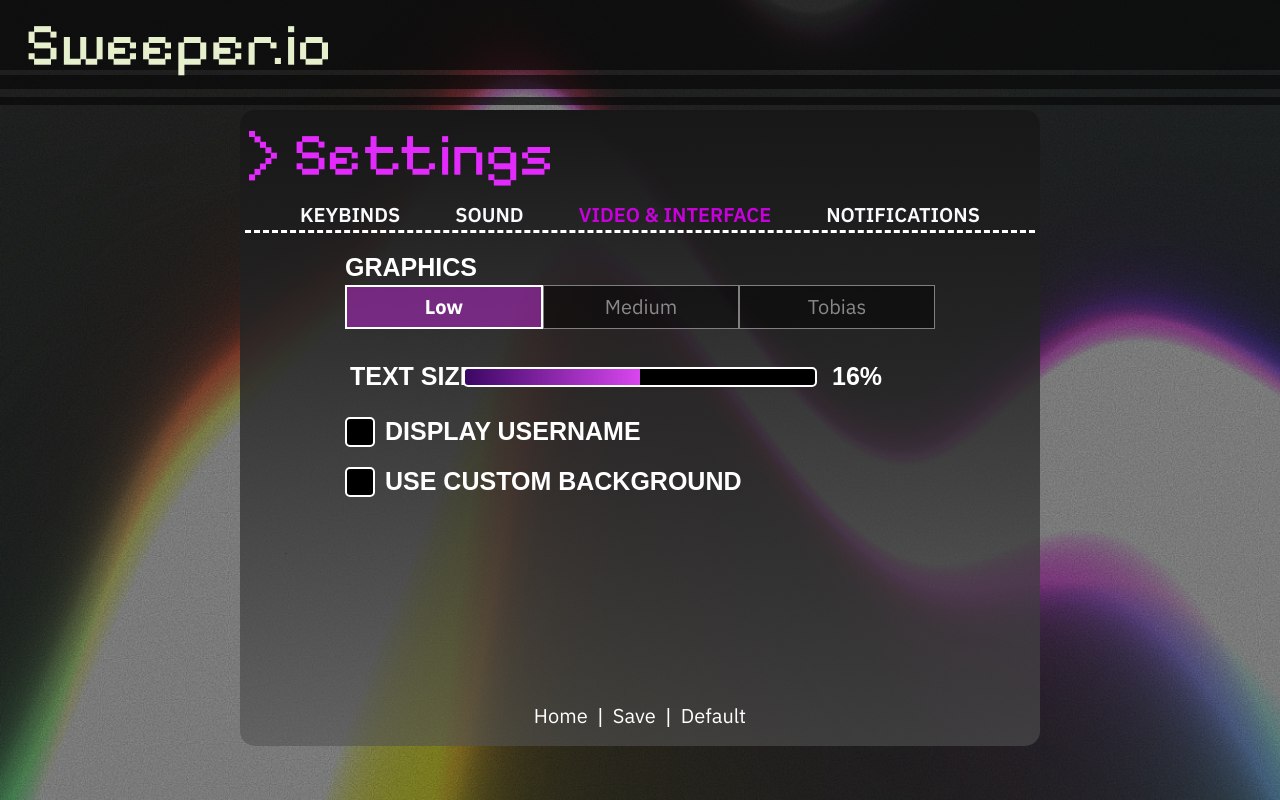
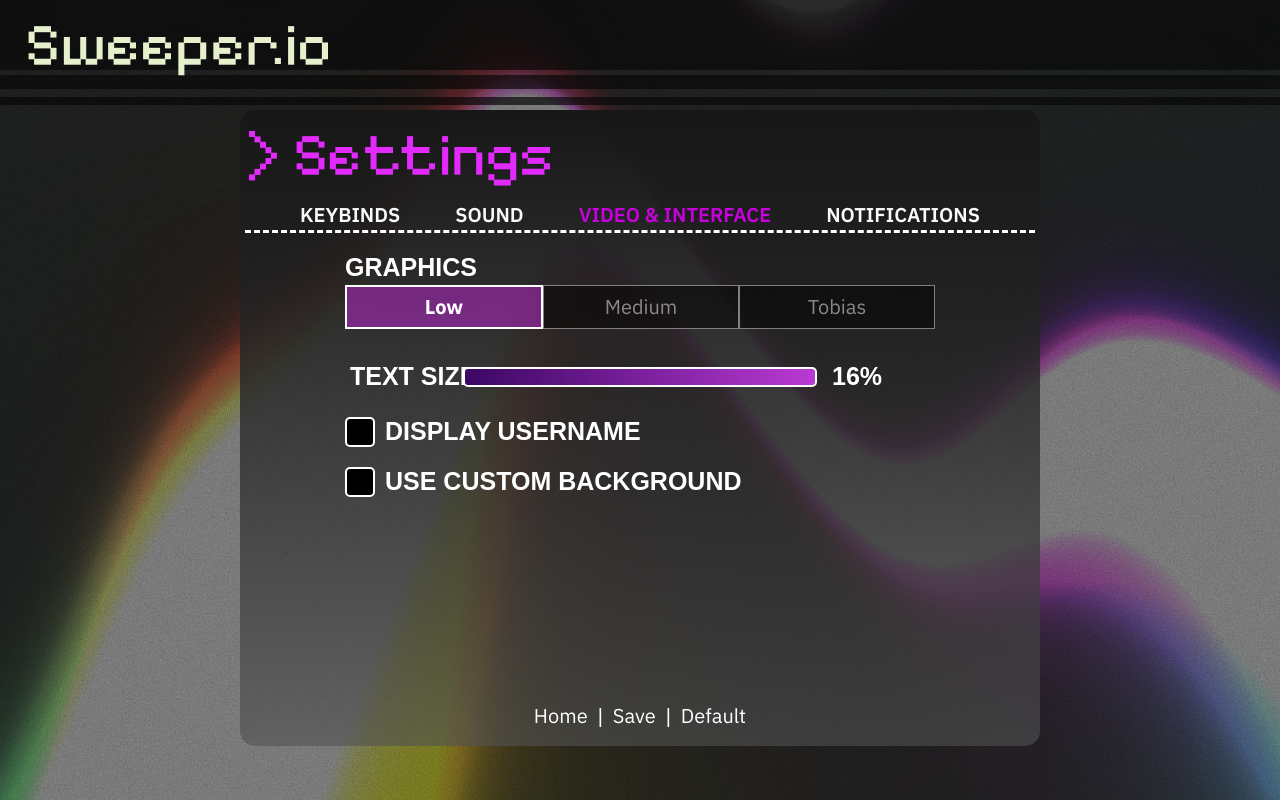
Before and after one commit to ClaraY05/cs35l-project-minesweeper, a React (Vite) app in the folder frontend/: page /settings/video_interface in a window 1280 px wide. Built offline with nearby package versions, Linux system fonts and the light colour scheme.

Commit message:
adjusted range for text size

```diff
--- a/frontend/src/pages/Leaderboard/Leaderboard.tsx
+++ b/frontend/src/pages/Leaderboard/Leaderboard.tsx
@@ -19,7 +19,7 @@ const Leaderboard = () => {
                 const res = await authFetch(`http://localhost:8000/api/leaderboard?difficulty=${difficulty}`, {
                     method: "GET",
                 });
-                console.log(res);
+                // console.log(res);
                 setEntries(res);
             } catch(err:any){
                 setError(err.message);
--- a/frontend/src/pages/Settings/VideoInterface.tsx
+++ b/frontend/src/pages/Settings/VideoInterface.tsx
@@ -11,10 +11,8 @@ const VideoInterface = () => {
     return (
         <div className="w-full flex flex-col gap-3 px-20">
             <Selector label="Graphics" options={graphics} value={video.graphics} onChange={(e)=>update({graphics:e})}/>
-            <Slider label="Text Size" nowValue={video.textSize} min={8} max={24} onChange={(e)=>update({testSize:e})}/>
-            {/* <Checkbox label="Display Tag"/> */}
+            <Slider label="Text Size" nowValue={video.textSize} min={1} max={13} onChange={(e)=>update({testSize:e})}/>
             <Checkbox label="Display Username" nowChecked={video.displayUsername} onChange={(e)=>update({displayUsername:e})}/>
-            {/* <Checkbox label="Change Text Size" nowChecked={video.changeTextSize} onChange={(e)=>update({changeTextSize:e})}/> */}
             <Checkbox label="Use Custom Background" nowChecked={video.changeCustomBg} onChange={(e)=>update({changeCustomBg:e})}/>
         </div>
     );
```
